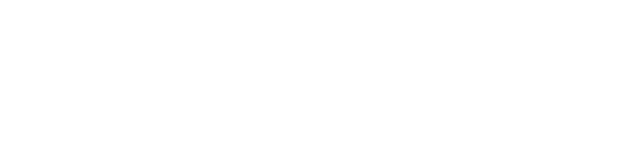
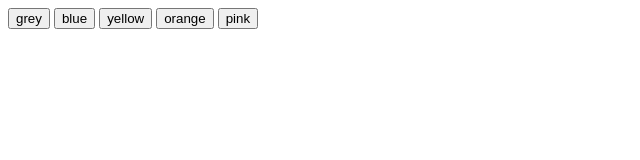
Before and after one commit to mithleshdevdas/js-projests, a plain HTML site: page index.html in a window 1280 px wide. Shown: the whole page, without its empty margins (0-640 px from the left). Drawn offline with Linux system fonts and the light colour scheme.

Commit message:
add some btn

```diff
--- a/index.html
+++ b/index.html
@@ -6,6 +6,12 @@
     <title>Document</title>
 </head>
 <body>
+    <button class="buttons" id="grey"> grey</button>
+    <button class="buttons" id="blue">blue</button>
+    <button class="buttons" id="yellow">yellow</button>
 
+    <button class="buttons" id="orange">orange</button>
+    <button class="buttons" id="pink">pink</button>
+<script src="./index.js"></script>
 </body>
 </html>
```
